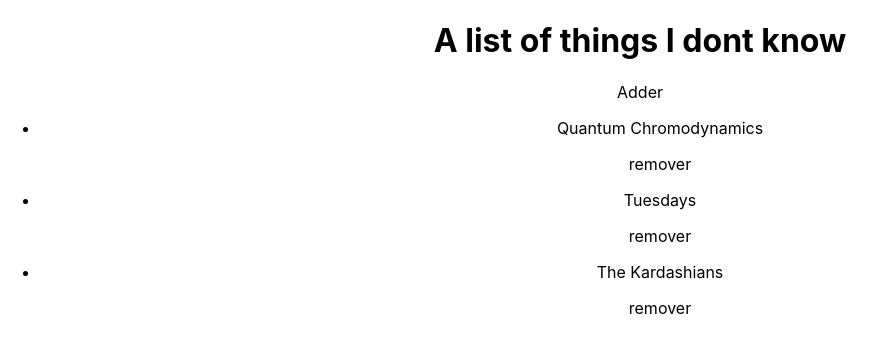
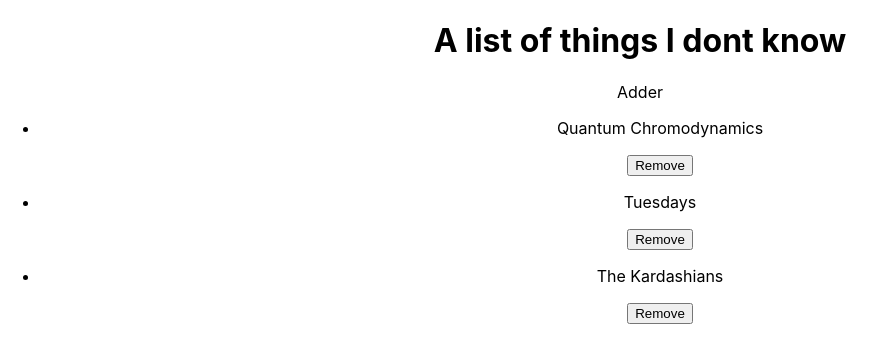
Before and after one commit to wystler/things-idk, a React (Create React App) app in the folder things-idk-list/: page / in a window 1280 px wide. Shown: the top 362 px of the page, without its empty margins (0-885 px from the left). Built offline with nearby package versions, Linux system fonts and the light colour scheme.

Commit message:
add a button for each list item that deletes the associated item

```diff
--- a/things-idk-list/src/ItemList.jsx
+++ b/things-idk-list/src/ItemList.jsx
@@ -28,9 +28,9 @@
             <ul className="itemList">
                 {items.map((item) => {
                     return (
-                    <li>
+                    <li key={item.id}>
                         <p>{item.description}</p>
-                        <ItemRemover />
+                        <ItemRemover setItems={setItems} id={item.id}/>
                     </li>)
                 })}
             </ul>
--- a/things-idk-list/src/ItemRemover.jsx
+++ b/things-idk-list/src/ItemRemover.jsx
@@ -1,7 +1,11 @@
-const ItemRemover = () => {
+const ItemRemover = (props) => {
+
+    const {setItems, id} = props
     return (
         <div>
-            <p>remover</p>
+            <button onClick={() => setItems((currentItems) => {
+                return [...currentItems].filter( item => item.id !== id)
+            })}>Remove</button>
         </div>
     )
 }
```
